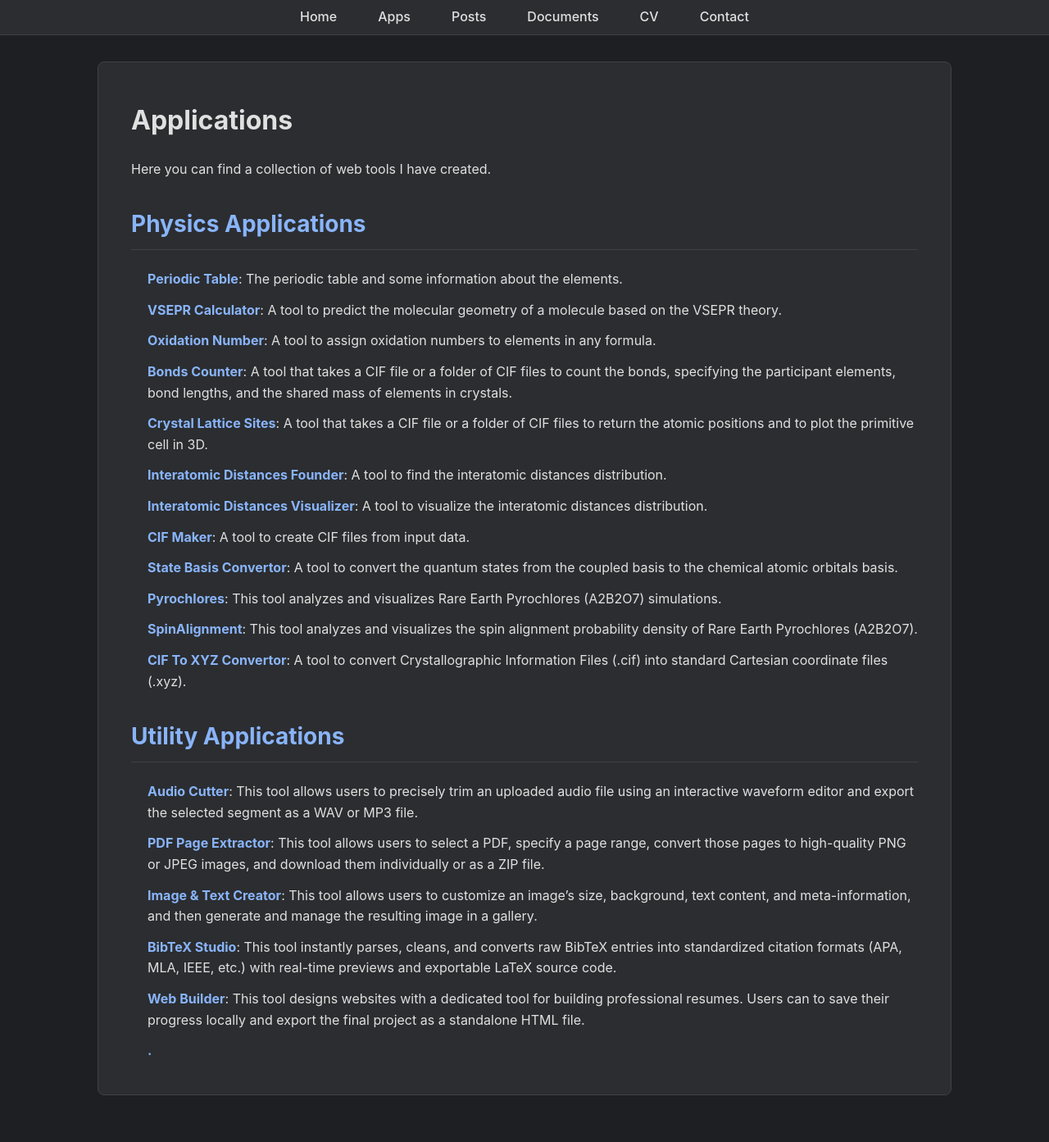
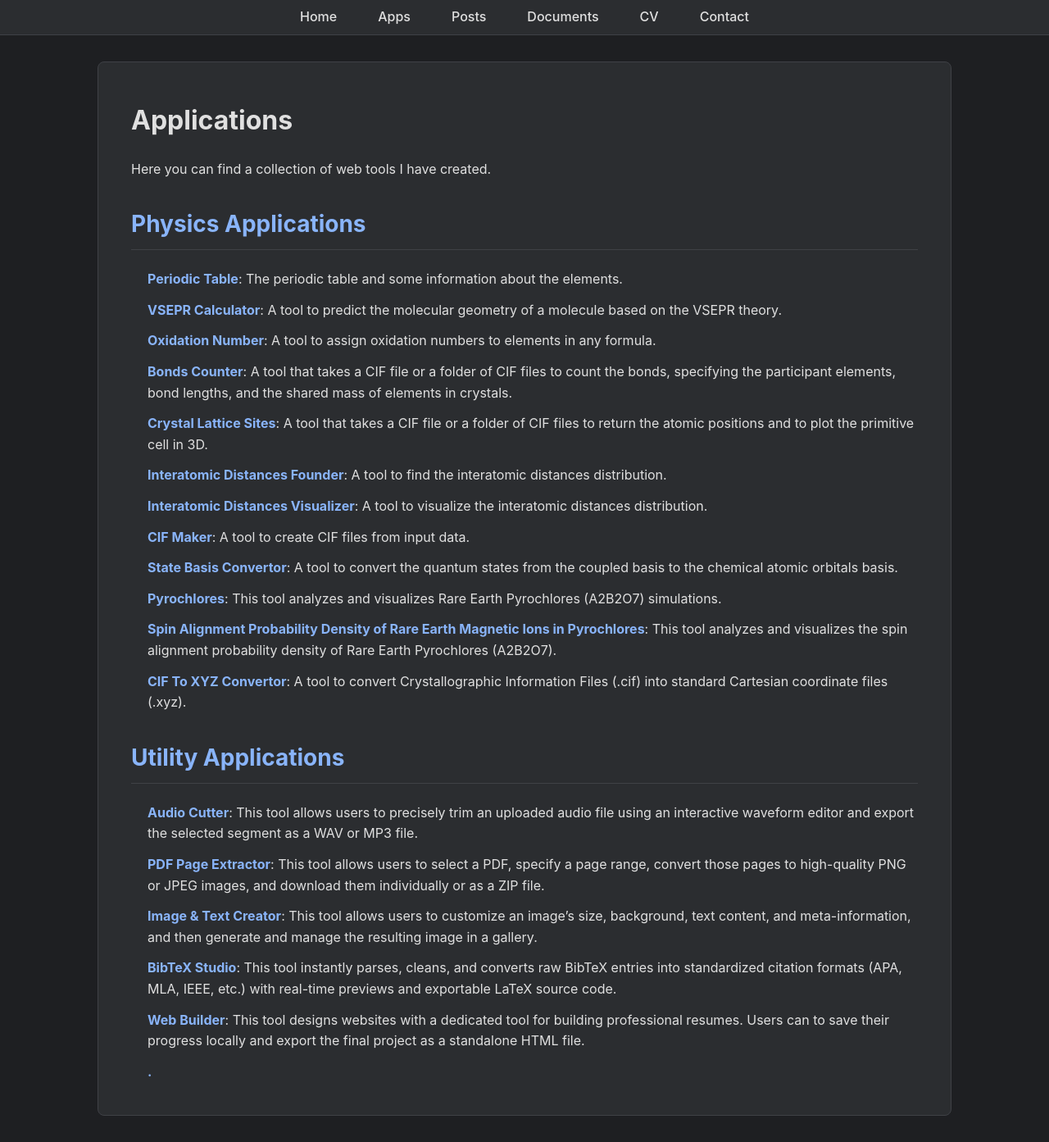
Before and after one commit to MuathHamidi/muath.hamidi, a Jekyll site: the page built from apps.md, in a window 1280 px wide. Shown: the whole page at 82% size. Built offline with Jekyll 4.4.1, drawn with Linux system fonts in a browser that asks for light colours; before the commit the page ends 1368 px from its top, so only the background shows below that.

Commit message:
SpinAlignment: Aligning Spins in Magnetic Materials

```diff
--- a/apps.md
+++ b/apps.md
@@ -18,7 +18,7 @@ Here you can find a collection of web tools I have created.
 - **[CIF Maker](./apps/cif_maker.html)**: A tool to create CIF files from input data.
 - **[State Basis Convertor](./apps/state_basis_convertor.html)**: A tool to convert the quantum states from the coupled basis to the chemical atomic orbitals basis.
 - **[Pyrochlores](./apps/Pyrochlores/Pyrochlores.html)**: This tool analyzes and visualizes Rare Earth Pyrochlores (A2B2O7) simulations.
-- **[SpinAlignment](./apps/SpinAlignment/SpinAlignment.html)**: This tool analyzes and visualizes the spin alignment probability density of Rare Earth Pyrochlores (A2B2O7).
+- **[Spin Alignment Probability Density of Rare Earth Magnetic Ions in Pyrochlores](./apps/SpinAlignment/SpinAlignment.html)**: This tool analyzes and visualizes the spin alignment probability density of Rare Earth Pyrochlores (A2B2O7).
 - **[CIF To XYZ Convertor](./apps/CIFTOXYZ.html)**: A tool to convert Crystallographic Information Files (.cif) into standard Cartesian coordinate files (.xyz).
 
 ## Utility Applications
```
